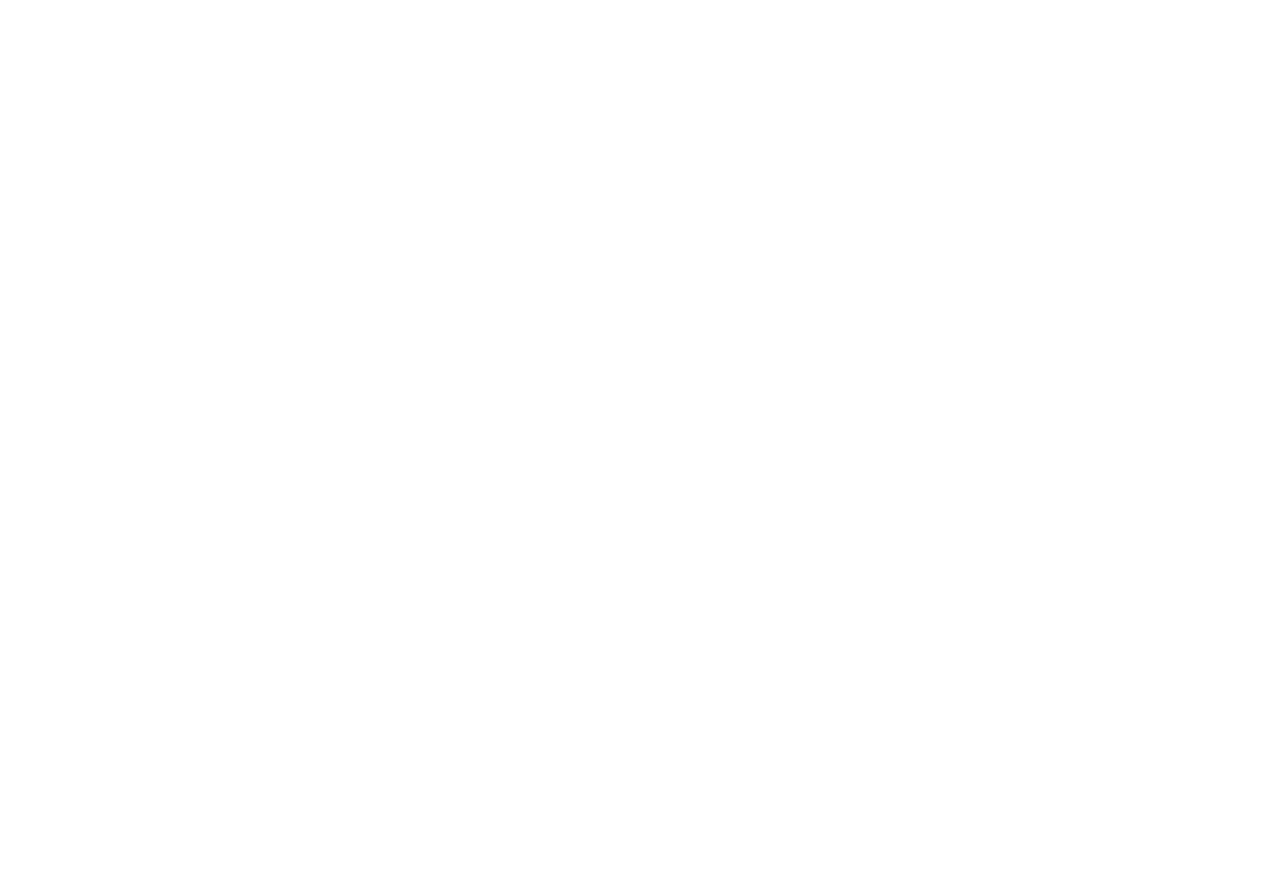
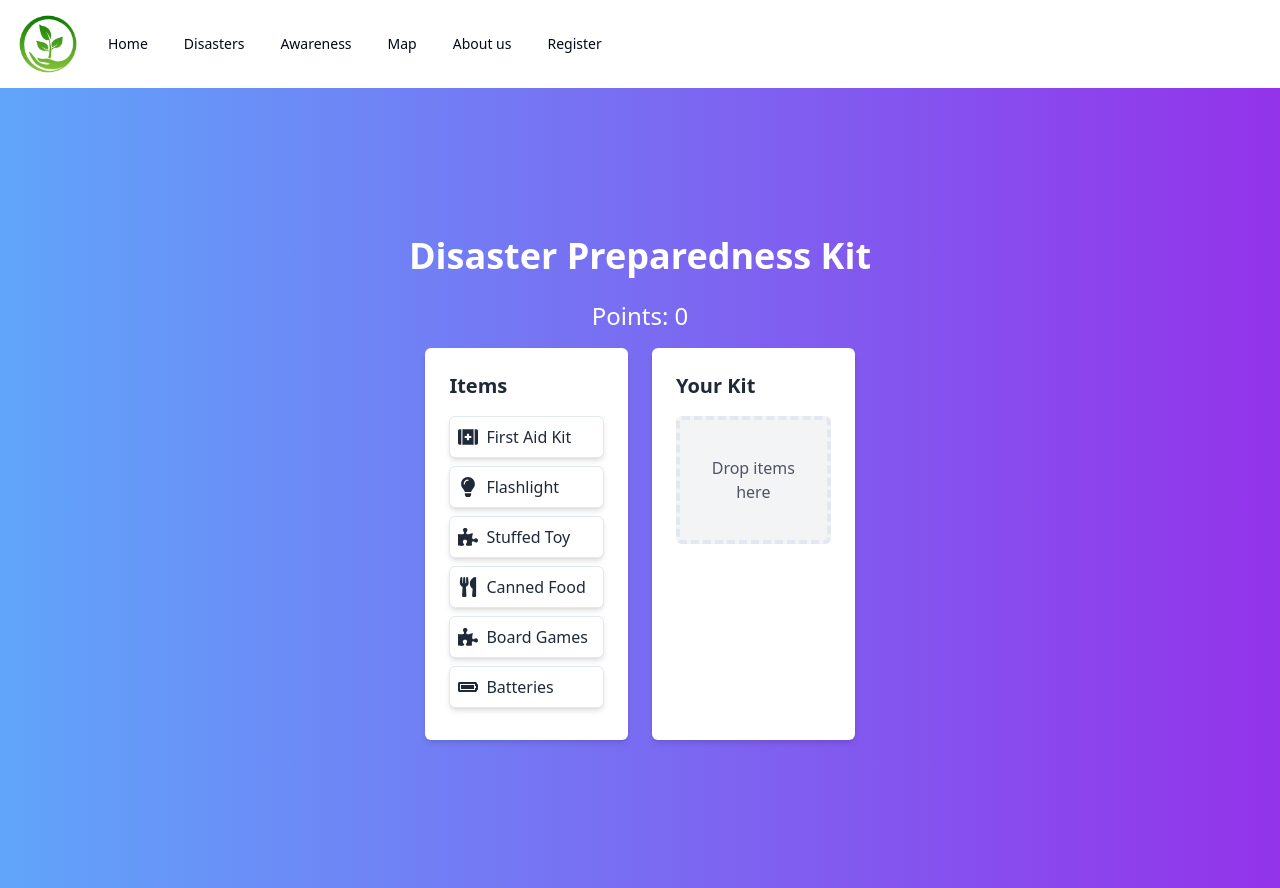
Before and after one commit to devansh-dek/CrisisBridge, a React (Vite) app in the folder client/: page /game in a window 1280 px wide. Before the commit this address had no page. Before the commit the page ends 800 px from the top, so only its background shows below. Built offline with nearby package versions, Linux system fonts and the light colour scheme.

Commit message:
feat: Added Interactive Game 1

```diff
--- a/client/package.json
+++ b/client/package.json
@@ -21,8 +21,11 @@
     "clsx": "^2.1.1",
     "lucide-react": "^0.427.0",
     "react": "^18.3.1",
+    "react-dnd": "^16.0.1",
+    "react-dnd-html5-backend": "^16.0.1",
     "react-dom": "^18.3.1",
     "react-hook-form": "^7.52.2",
+    "react-icons": "^5.2.1",
     "react-router-dom": "^6.26.0",
     "tailwind-merge": "^2.4.0",
     "tailwindcss-animate": "^1.0.7",
--- a/client/src/App.jsx
+++ b/client/src/App.jsx
@@ -7,6 +7,7 @@
 import MapComponent from "./pages/Map";
 import About from "./pages/About";
 import Home from "./pages/Home";
+import InteractiveGame from "./pages/InteractiveGame";
 
 function App() {
   return (
@@ -20,6 +21,7 @@
           <Route path="about" element={<About />} />
           <Route path="login" element={<Login />} />
           <Route path="signup" element={<Signup />} />
+          <Route path="game" element={<InteractiveGame />} />
         </Route>
       </Routes>
     </>
--- /dev/null
+++ b/client/src/pages/InteractiveGame.jsx
@@ -0,0 +1,131 @@
+import React, { useState, useEffect } from 'react';
+import { DndProvider, useDrag, useDrop } from 'react-dnd';
+import { HTML5Backend } from 'react-dnd-html5-backend';
+import { FiCheckCircle, FiAlertCircle } from 'react-icons/fi';
+import { FaFirstAid, FaLightbulb, FaUtensils, FaBatteryFull, FaPuzzlePiece } from 'react-icons/fa';
+import { GiBatteries } from 'react-icons/gi';
+
+const ItemTypes = {
+    ITEM: 'item',
+};
+
+const items = [
+    { id: 1, name: 'First Aid Kit', isEssential: true, icon: <FaFirstAid /> },
+    { id: 2, name: 'Flashlight', isEssential: true, icon: <FaLightbulb /> },
+    { id: 3, name: 'Stuffed Toy', isEssential: false, icon: <FaPuzzlePiece /> },
+    { id: 4, name: 'Canned Food', isEssential: true, icon: <FaUtensils /> },
+    { id: 5, name: 'Board Games', isEssential: false, icon: <FaPuzzlePiece /> },
+    { id: 6, name: 'Batteries', isEssential: true, icon: <FaBatteryFull /> },
+];
+
+
+const DraggableItem = ({ item }) => {
+    const [{ isDragging }, drag] = useDrag(() => ({
+        type: ItemTypes.ITEM,
+        item: { id: item.id },
+        collect: (monitor) => ({
+            isDragging: monitor.isDragging(),
+        }),
+    }));
+
+    return (
+        <div
+            ref={drag}
+            className={`p-2 my-2 border rounded-md cursor-pointer flex items-center ${isDragging ? 'opacity-50' : 'opacity-100'
+                } bg-white shadow-md`}
+        >
+            <span className="mr-2 text-xl">{item.icon}</span>
+            {item.name}
+        </div>
+    );
+};
+
+const DropZone = ({ onDrop, acceptedItems, message, isFull }) => {
+    const [{ isOver }, drop] = useDrop(() => ({
+        accept: ItemTypes.ITEM,
+        drop: (item) => onDrop(item.id),
+        collect: (monitor) => ({
+            isOver: monitor.isOver(),
+        }),
+    }));
+
+    return (
+        <div
+            ref={drop}
+            className={`p-4 border-dashed border-4 rounded-md h-32 flex justify-center items-center ${isOver ? 'bg-green-100' : 'bg-gray-100'
+                } ${isFull ? 'bg-red-100' : ''}`}
+        >
+            <div className="text-center">
+                {acceptedItems.length === 0 ? (
+                    <p className="text-gray-600">Drop items here</p>
+                ) : (
+                    <ul>
+                        {acceptedItems.map((item) => (
+                            <li key={item.id} className="text-gray-800 flex items-center">
+                                <span className="mr-2">{item.icon}</span> {item.name}
+                            </li>
+                        ))}
+                    </ul>
+                )}
+            </div>
+        </div>
+    );
+};
+
+function InteractiveGame() {
+    const [acceptedItems, setAcceptedItems] = useState([]);
+    const [message, setMessage] = useState('');
+    const [points, setPoints] = useState(0);
+
+    const handleDrop = (id) => {
+        const droppedItem = items.find((item) => item.id === id);
+        if (acceptedItems.length >= 4) {
+            setMessage('Your backpack is full!');
+        } else if (droppedItem && droppedItem.isEssential) {
+            setAcceptedItems((prevItems) => [...prevItems, droppedItem]);
+            setPoints((prevPoints) => prevPoints + 10);
+            setMessage('Great! Keep going!');
+        } else {
+            setPoints((prevPoints) => prevPoints - 5);
+            setMessage('Oops! That item is not essential.');
+        }
+    };
+
+    useEffect(() => {
+        if (acceptedItems.length === 4) {
+            setMessage('Success! You have completed your kit.');
+        }
+    }, [acceptedItems]);
+
+    return (
+        <DndProvider backend={HTML5Backend}>
+            <div className="min-h-screen flex flex-col items-center justify-center bg-gradient-to-r from-blue-400 to-purple-600 text-white">
+                <h1 className="text-4xl font-bold mb-6">Disaster Preparedness Kit</h1>
+                <div className="text-2xl mb-4">Points: {points}</div>
+                <div className="flex flex-col md:flex-row md:space-x-6">
+                    <div className="bg-white text-gray-800 p-6 rounded-md shadow-md w-full md:w-1/2">
+                        <h2 className="text-xl font-semibold mb-4">Items</h2>
+                        {items.map((item) => (
+                            <DraggableItem key={item.id} item={item} />
+                        ))}
+                    </div>
+                    <div className="bg-white text-gray-800 p-6 rounded-md shadow-md w-full md:w-1/2 mt-6 md:mt-0">
+                        <h2 className="text-xl font-semibold mb-4">Your Kit</h2>
+                        <DropZone
+                            onDrop={handleDrop}
+                            acceptedItems={acceptedItems}
+                            isFull={acceptedItems.length >= 4}
+                        />
+                    </div>
+                </div>
+                {message && (
+                    <div className="mt-4 p-4 rounded-md bg-yellow-500 text-gray-800">
+                        {message}
+                    </div>
+                )}
+            </div>
+        </DndProvider>
+    );
+}
+
+export default InteractiveGame;
```
Also changed, not shown: 1 other file (tests, documents, lock files or other folders).
